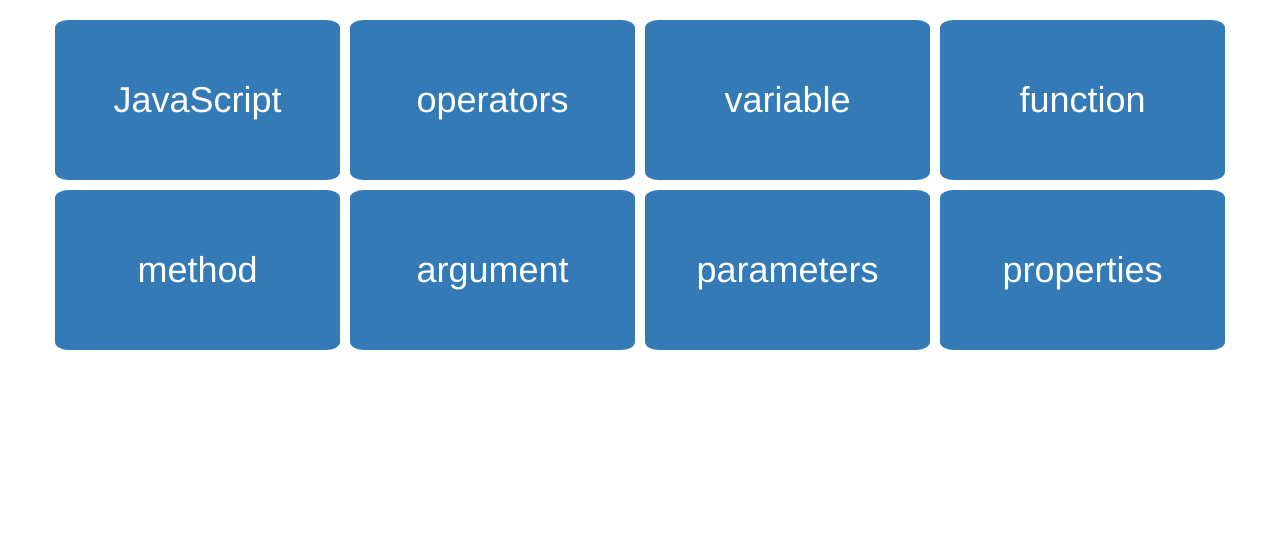
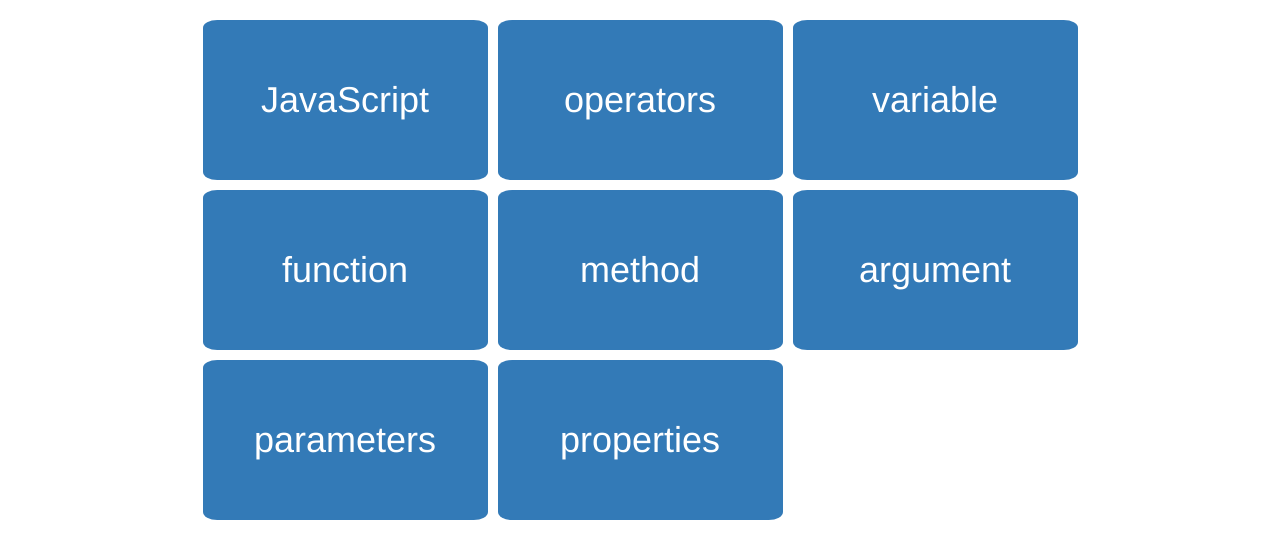
Before and after one commit to OkilyDokily/flashcards, a plain HTML site: page index.html in a window 1280 px wide. Drawn offline with Linux system fonts and the light colour scheme.

Commit message:
surround grid container in flex box and set grid container to 90%

```diff
--- a/css/styles.css
+++ b/css/styles.css
@@ -1,10 +1,14 @@
-
+div.flex{
+  display:flex;
+  flex-direction: row;
+  justify-content: center;
+}
 
 .grid-container {
-  width: 100%;
+  width: 90%;
   margin-top: 20px;
   display:grid;
-  grid-template-columns: repeat(auto-fill, 285px);
+  grid-template-columns: repeat(auto-fit, 285px);
 
   grid-auto-rows: 160px;
   grid-gap: 10px;
--- a/index.html
+++ b/index.html
@@ -10,7 +10,7 @@
 
 </head>
 <body>
-
+    <div class="flex">
       <div class="grid-container">
 
         <div class="button term-mode flex-button">
@@ -53,6 +53,8 @@
           <p class="definition">Object properties are defined as a simple association between name and value.</p>
         </div>
       </div>
+    </div>
+
 
 
 
```
Lines whose indentation alone changed are shown as unchanged.
